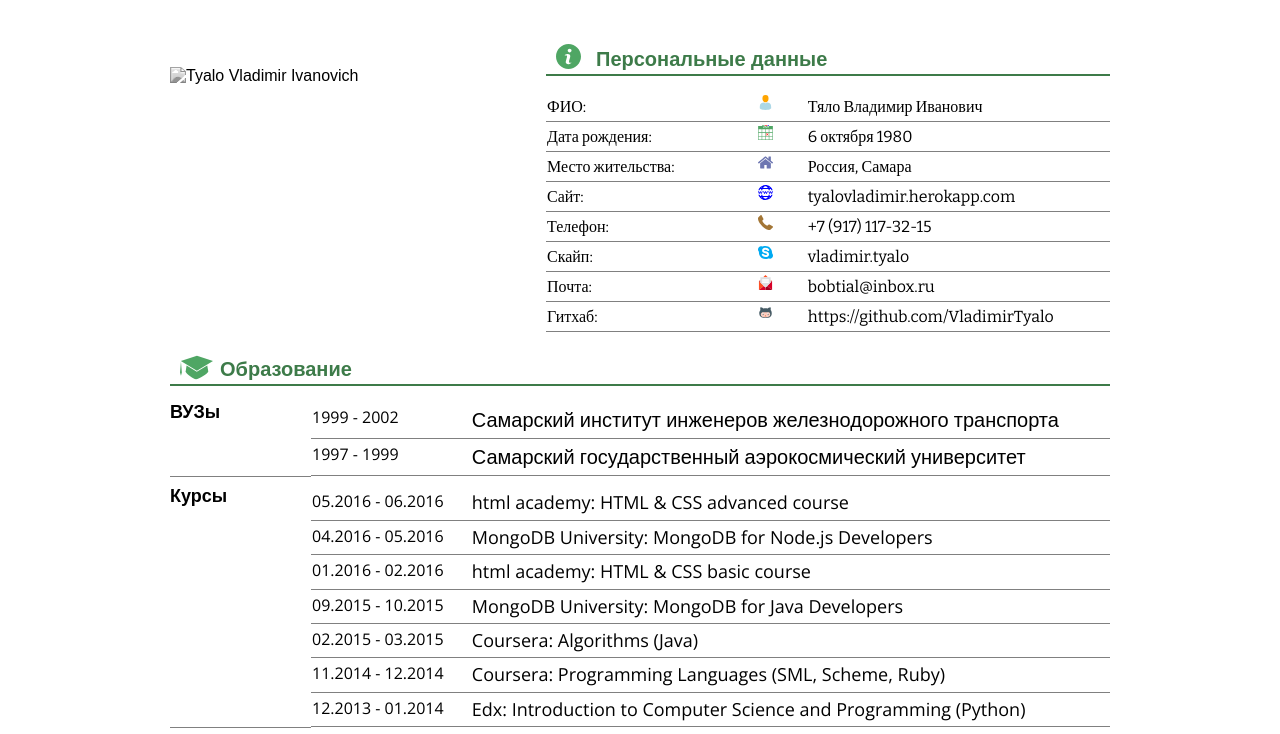
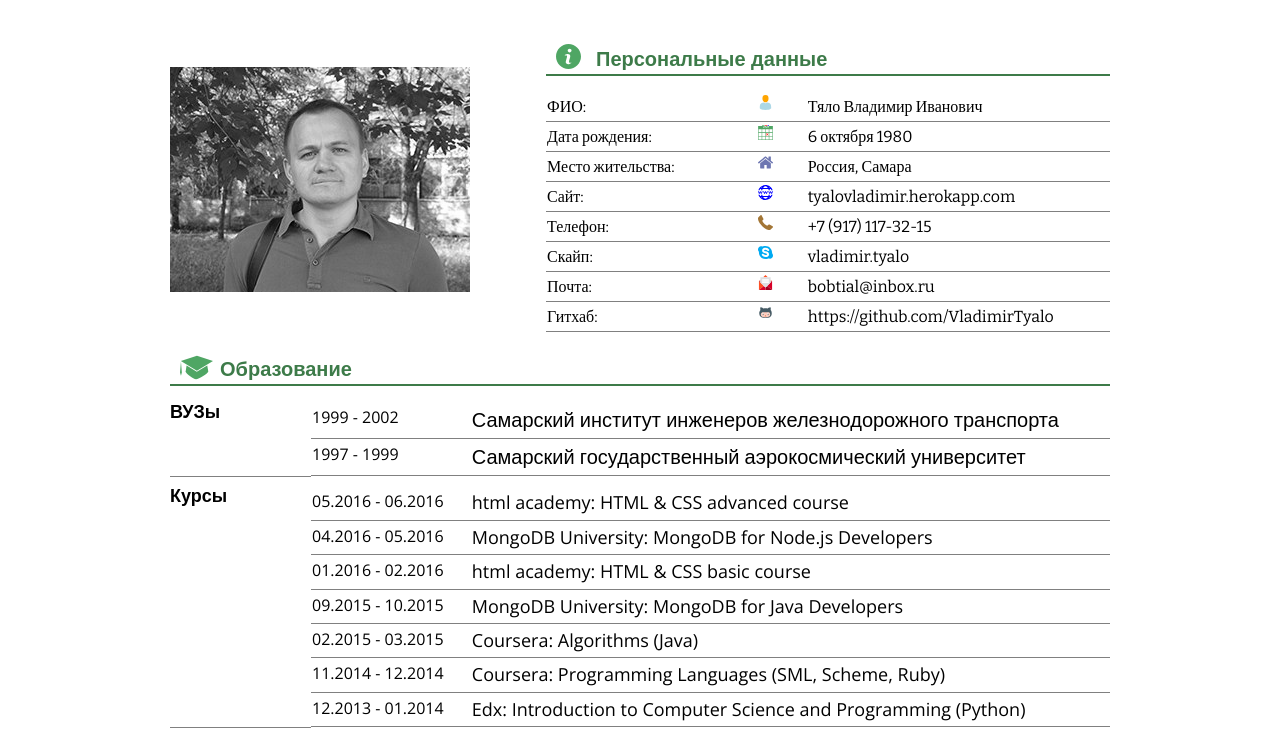
Before and after one commit to VladimirTyalo/personalPage, a plain HTML site: page resume-ru.html in a window 1280 px wide. Shown: the part 63-797 px from the top of the page. Drawn offline with nearby package versions, Linux system fonts and the light colour scheme; a web font is replaced by a local one.

Commit message:
fix photo proporitions in resume

```diff
--- a/resume-ru.html
+++ b/resume-ru.html
@@ -43,7 +43,7 @@
       <div class="container">
 
         <div class="resume__photo-wrapper">
-          <img class="resume__photo" src="img/my_photo.jpg" alt="Tyalo Vladimir Ivanovich" width="200" height="150">
+          <img class="resume__photo" src="img/my-photo.jpg" alt="Tyalo Vladimir Ivanovich" width="300" height="225">
         </div>
         <section class="details">
           <h2>Персональные данные</h2>
```
Also changed, not shown: resume.html (+1 -1 lines).
